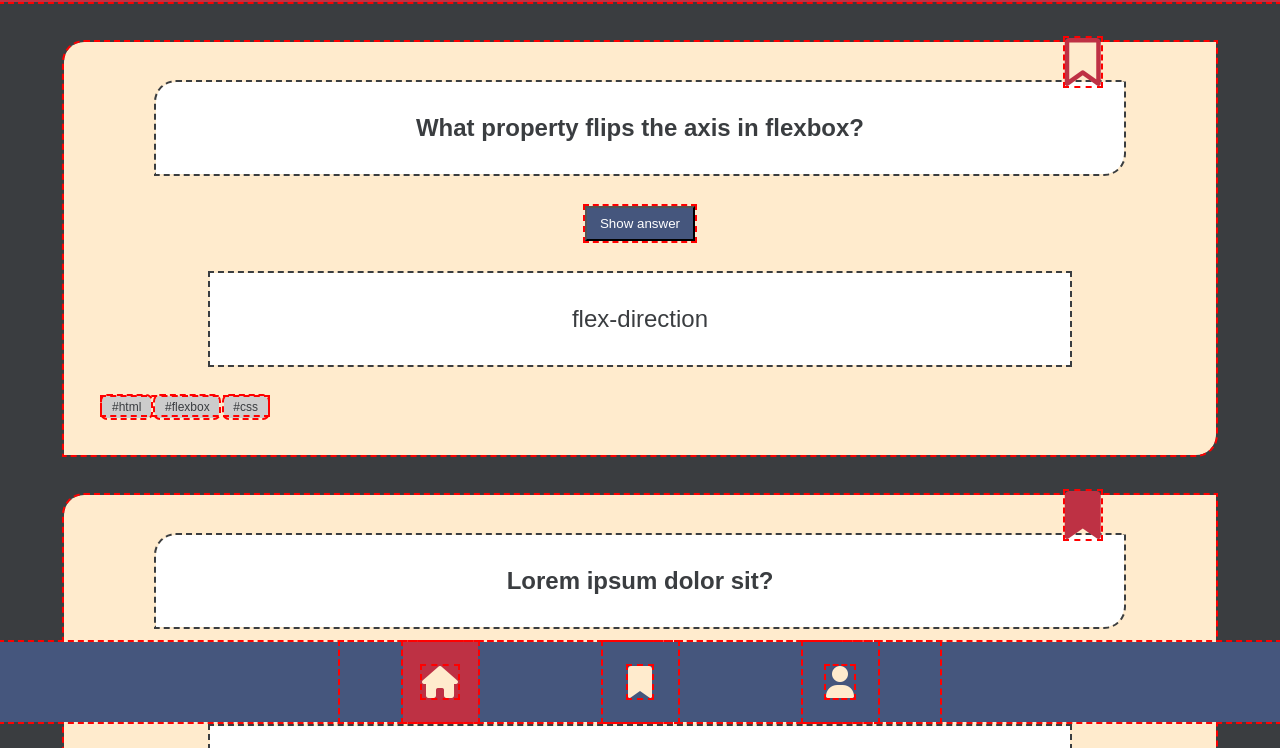
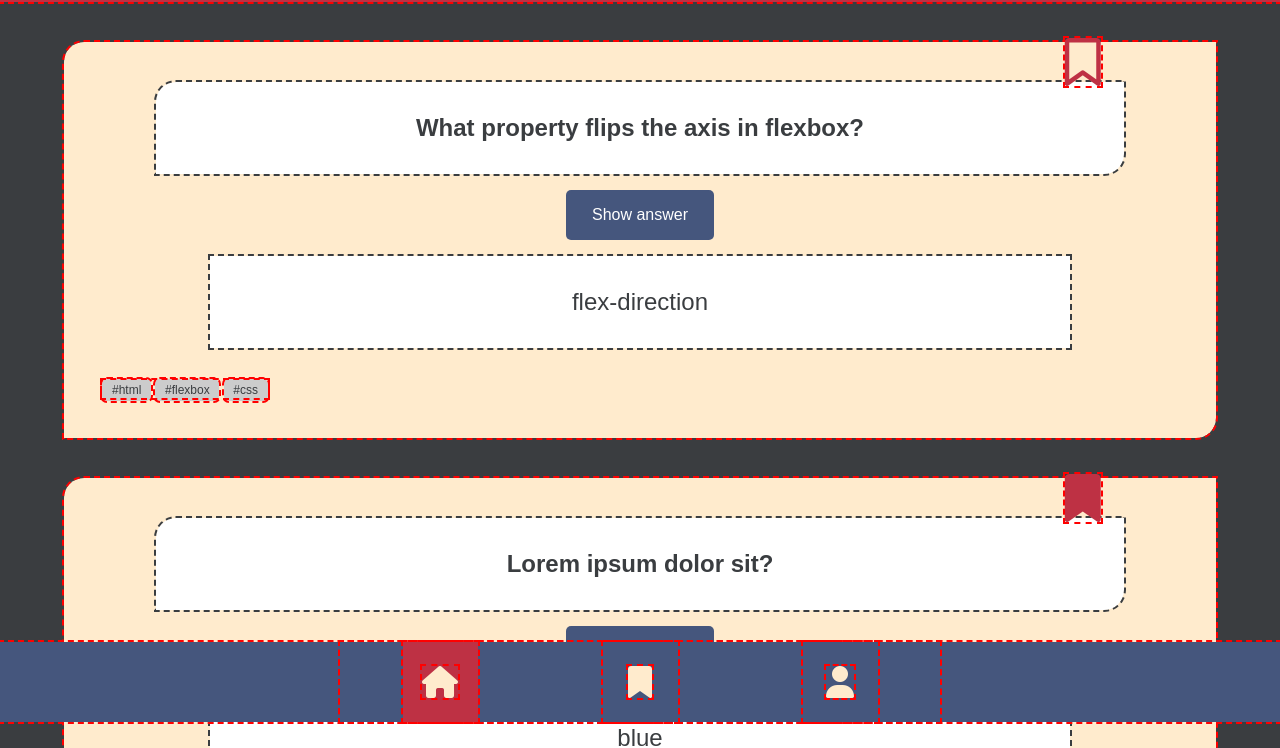
Before and after one commit to kasulk/daniel-quiz-app, a plain HTML site: page index.html in a window 1280 px wide. Shown: the part 78-826 px from the top of the page. Drawn offline with Linux system fonts and the light colour scheme.

Commit message:
restyle show answer button

```diff
--- a/styles.css
+++ b/styles.css
@@ -114,10 +114,17 @@ article * {
 }
 
 article button {
-  padding: 1vh 1vw;
+  all: unset;
+  padding: 2vh 2vw;
   background-color: var(--primary-accent-color);
+  border-radius: 5px;
   /* color: var(--secondary-accent-color); */
   color: white;
+}
+
+article button:hover {
+  background-color: var(--secondary-color);
+  cursor: pointer;
 }
 
 article p.answer {
```
